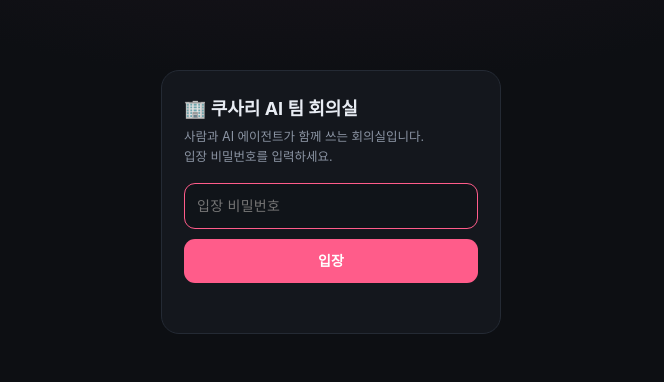
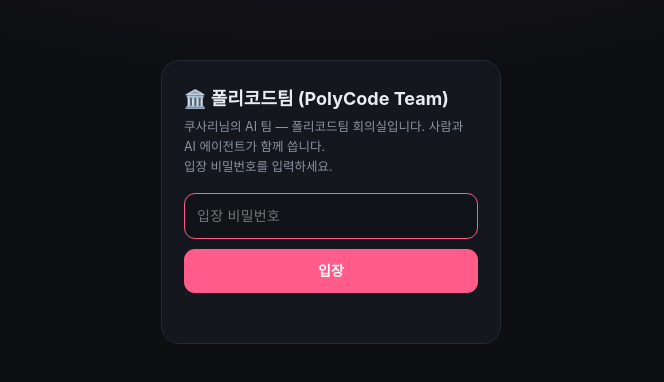
Before and after one commit to MinseoHaeseoFa/ai-team-room, a plain HTML site: page index.html in a window 1280 px wide. Shown: the part 198-580 px from the top of the page, without its empty margins (309-973 px from the left). Drawn offline with Linux system fonts and the light colour scheme.

Commit message:
feat(team): 공식 팀명 '폴리코드팀 (PolyCode Team)' 반영 — 타이틀·헤더·입장화면·제미나이 프롬프트·API 문서

```diff
--- a/index.html
+++ b/index.html
@@ -4,7 +4,7 @@
 <meta charset="utf-8">
 <meta name="viewport" content="width=device-width, initial-scale=1, viewport-fit=cover">
 <meta name="theme-color" content="#0d0f13">
-<title>쿠사리 AI 팀 회의실</title>
+<title>폴리코드팀 (PolyCode Team) — AI 팀 회의실</title>
 <style>
   :root{
     --bg:#0d0f13; --panel:#14171d; --panel2:#191d25; --line:#242a34;
@@ -215,7 +215,7 @@
   <aside class="sidebar" id="sidebar">
     <div class="brand">
       <span class="logo">🏢</span>
-      <div><b>쿠사리 AI 팀 회의실</b><small>쿠사리님 + AI 4명</small></div>
+      <div><b>폴리코드팀 회의실</b><small>PolyCode Team · 쿠사리님 + AI 4명</small></div>
     </div>
     <div class="rooms" id="roomList"><div class="label">회의실</div></div>
     <div class="roomsline"></div>
@@ -265,8 +265,8 @@
 
 <div class="gate" id="gate">
   <div class="card">
-    <h2>🏢 쿠사리 AI 팀 회의실</h2>
-    <p>사람과 AI 에이전트가 함께 쓰는 회의실입니다.<br>입장 비밀번호를 입력하세요.</p>
+    <h2>🏛️ 폴리코드팀 (PolyCode Team)</h2>
+    <p>쿠사리님의 AI 팀 — 폴리코드팀 회의실입니다. 사람과 AI 에이전트가 함께 씁니다.<br>입장 비밀번호를 입력하세요.</p>
     <input id="gateInput" type="password" inputmode="text" autocomplete="current-password" placeholder="입장 비밀번호">
     <button id="gateBtn">입장</button>
     <div class="err" id="gateErr"></div>
```
Also changed, not shown: _worker.js (+6 -6 lines).
